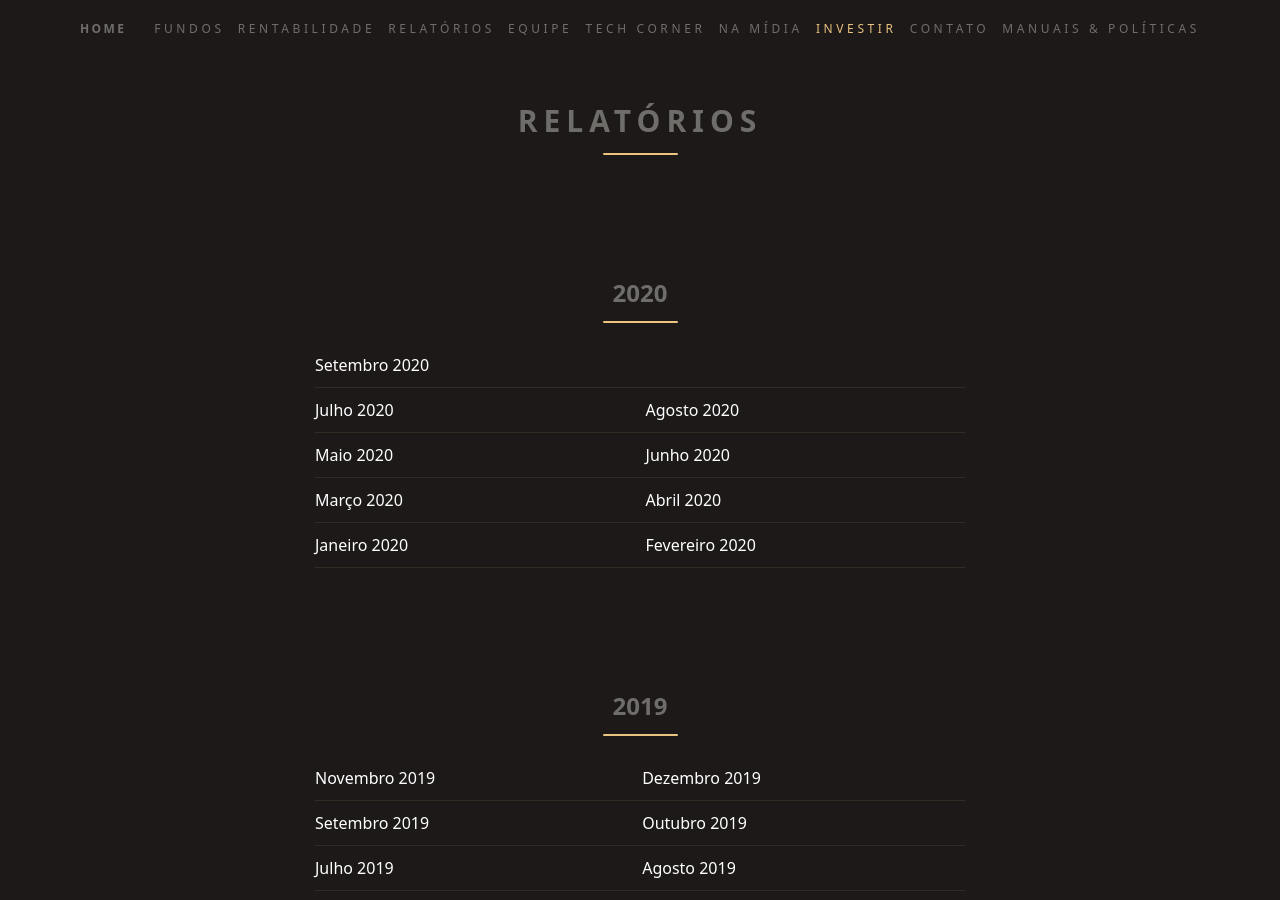
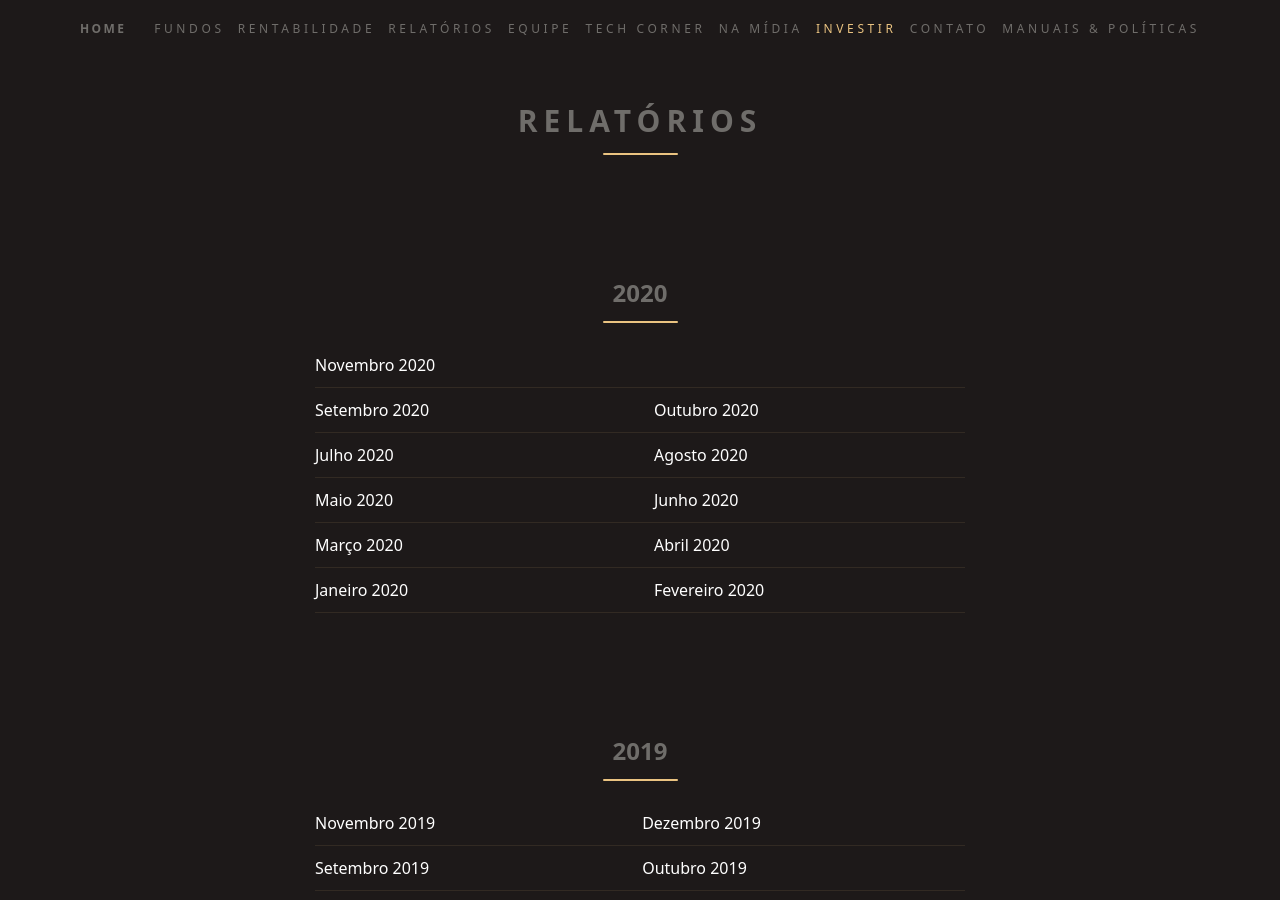
Before and after one commit to ateliedetemas/blpcrypto, a Jekyll site: the page built from _pages/relatorios.md, in a window 1280 px wide and 900 px high. Built offline with Jekyll 4.4.1, drawn with Linux system fonts in a browser that asks for light colours.

Commit message:
Update relatorios.md

```diff
--- a/_pages/relatorios.md
+++ b/_pages/relatorios.md
@@ -5,7 +5,8 @@ title: Relatórios
 ---
 ## 2020
 
-[Setembro 2020]({{ '/assets/documents/relatorios/2020/09p.pdf' | absolute_url }}) |
+[Novembro 2020]({{ '/assets/documents/relatorios/2020/11p.pdf' | absolute_url }}) |
+[Setembro 2020]({{ '/assets/documents/relatorios/2020/09p.pdf' | absolute_url }}) | [Outubro 2020]({{ '/assets/documents/relatorios/2020/09p.pdf' | absolute_url }})
 [Julho 2020]({{ '/assets/documents/relatorios/2020/07p.pdf' | absolute_url }}) | [Agosto 2020]({{ '/assets/documents/relatorios/2020/08p.pdf' | absolute_url }}) |
 [Maio 2020]({{ '/assets/documents/relatorios/2020/05p.pdf' | absolute_url }}) | [Junho 2020]({{ '/assets/documents/relatorios/2020/06p.pdf' | absolute_url }})
 [Março 2020]({{ '/assets/documents/relatorios/2020/03p.pdf' | absolute_url }}) |  [Abril 2020]({{ '/assets/documents/relatorios/2020/04p.pdf' | absolute_url }})
```
